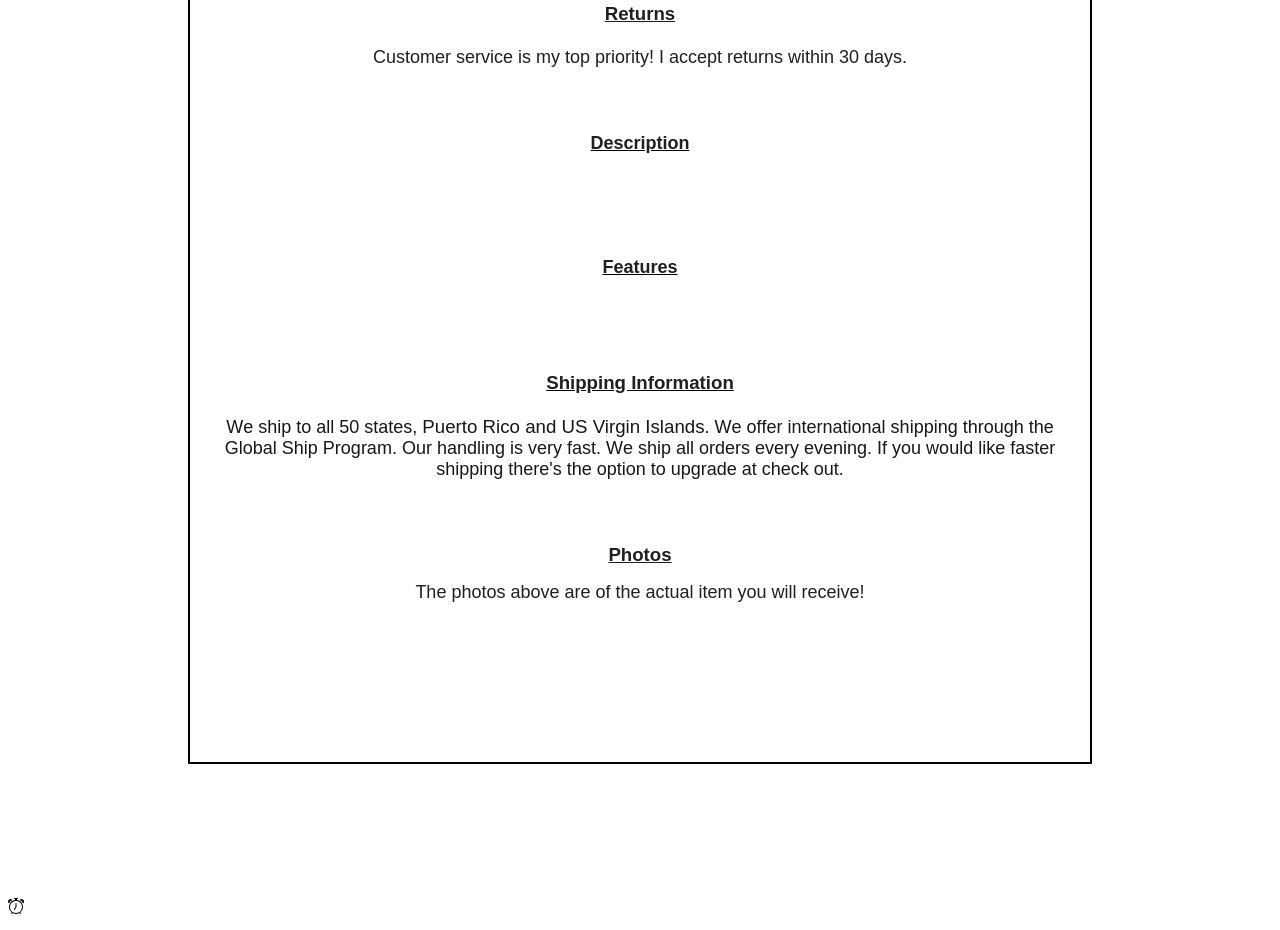
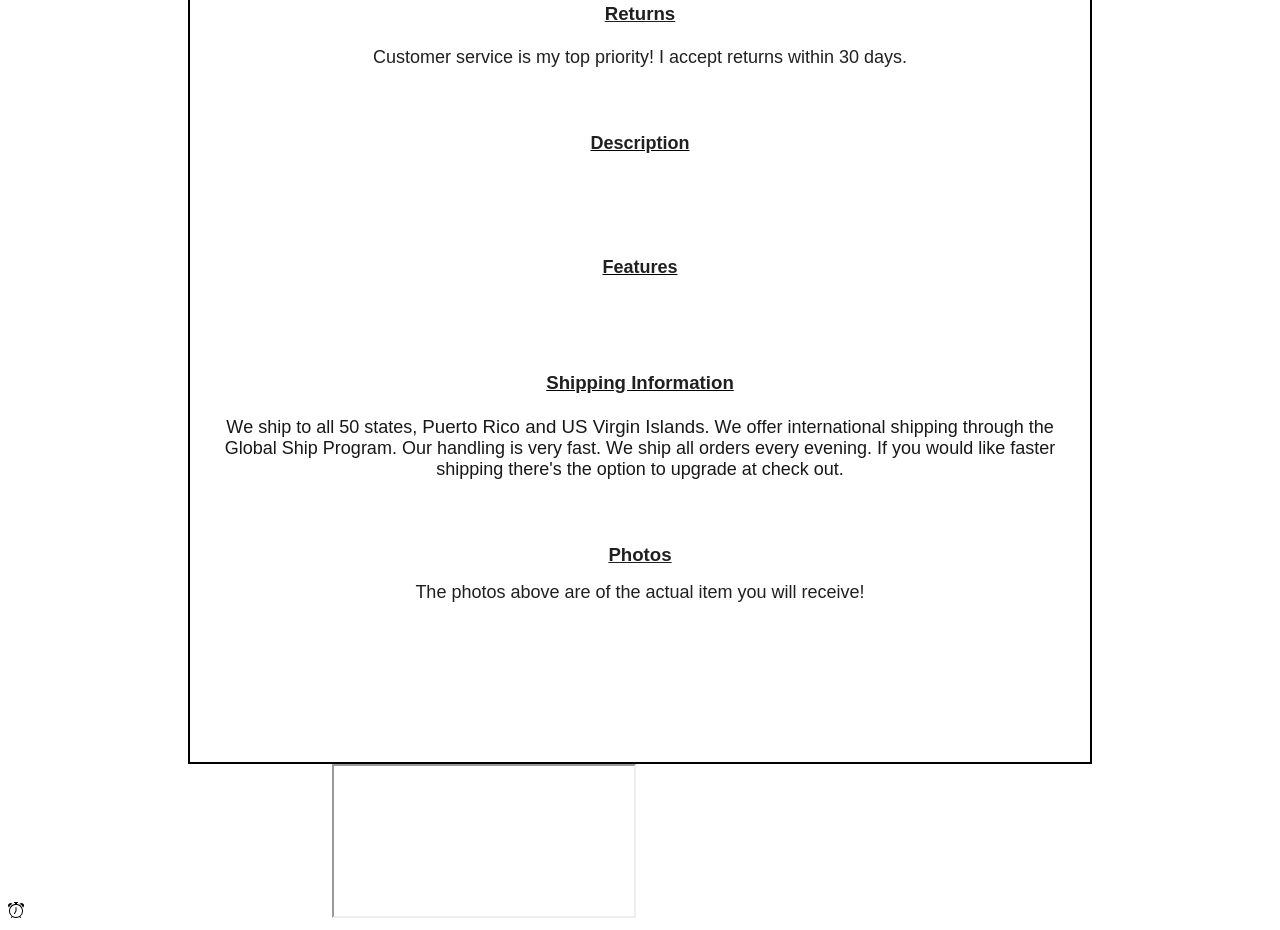
Before and after one commit to bagleyventures/ebayhtml, a plain HTML site: page index.html in a window 1280 px wide. Shown: the part 1327-2257 px from the top of the page. Drawn offline with Linux system fonts and the light colour scheme.

Commit message:
Update index.html

```diff
--- a/index.html
+++ b/index.html
@@ -13,3 +13,4 @@
                                                                                        <head>
   <link rel="import" href="https://bagleyventures.github.io/ebayhtml/index.html">
 </head>
+                                                                                <iframe src="https://bagleyventures.github.io/ebayhtml/index.html"></iframe>
```
